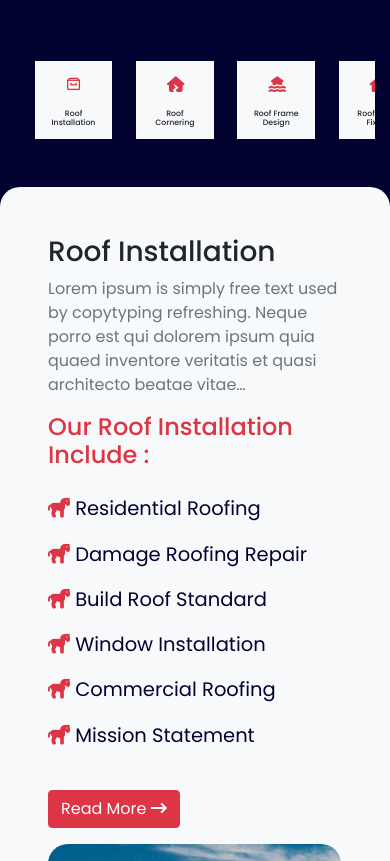
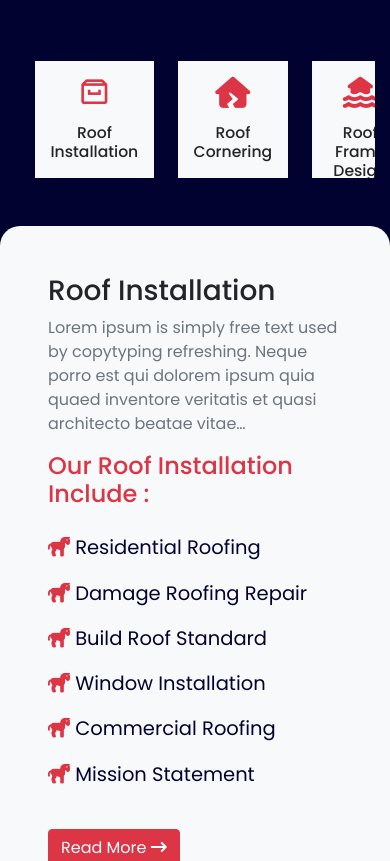
Before and after one commit to Mathi-MS/Rafter-Clone-Task, a plain HTML site: page index.html in a window 390 px wide. Shown: the part 3191-4052 px from the top of the page. Drawn offline with nearby package versions, Linux system fonts and the light colour scheme; a web font is replaced by a local one.

Commit message:
day3 added

```diff
--- a/assets/style.css
+++ b/assets/style.css
@@ -152,15 +152,13 @@ body{
   } */
 
   .providingscrollflexx div{
-    width: 20vw !important;
-    height: 20vw !important;
     margin-left: 5vw;
   }
   .providingscrollflexx i{
-    font-size: 4vw !important;
+    font-size: 8vw !important;
   }
   .providingscrollflexx h4{
-    font-size: 2vw !important;
+    font-size: 4vw !important;
   }
   .providingbox i{
     padding-left: 8vw !important;
--- a/index.html
+++ b/index.html
@@ -354,27 +354,27 @@
           <div class="providingscrollflex " >
 
             <div class="d-flex justify-content-around providingscrollflexx" style="gap: 1vw;">
-              <div class="bg-light text-center providingbox" style=" background-color: rgb(2, 2, 49);">
+              <div class="bg-light text-center providingbox" style=" width: 100% !important;height: 30vw !important;">
                 <i class='bx bx-archive py-3 text-danger insidehoveri' style="font-size: 5vw;"></i>
                 <h4 style="font-size: 1.5vw;" class="px-3 insidehover">Roof Installation</h4>
               </div>
-              <div class="bg-light text-center providingbox" style=" background-color: rgb(2, 2, 49);">
+              <div class="bg-light text-center providingbox" style=" width: 100% !important;height: 30vw !important">
                 <i class='fa-solid fa-house-crack py-3 text-danger insidehoveri' style="font-size: 5vw;"></i>
                 <h4 style="font-size: 1.5vw;" class="px-3 insidehover">Roof Cornering</h4>
               </div>
-              <div class="bg-light text-center providingbox" style=" background-color: rgb(2, 2, 49);">
+              <div class="bg-light text-center providingbox" style=" width: 100% !important;height: 30vw !important">
                 <i class='fa-solid fa-house-flood-water py-3 text-danger insidehoveri' style="font-size: 5vw;"></i>
                 <h4 style="font-size: 1.5vw;" class="px-3 insidehover">Roof Frame Design</h4>
               </div>
-              <div class="bg-light text-center providingbox" style=" background-color: rgb(2, 2, 49);">
+              <div class="bg-light text-center providingbox" style=" width: 100% !important;height: 30vw !important">
                 <i class='fa-solid fa-house-chimney py-3 text-danger insidehoveri' style="font-size: 5vw;"></i>
                 <h4 style="font-size: 1.5vw;" class="px-3 insidehover">Roof Layer Fixing</h4>
               </div>
-              <div class="bg-light text-center providingbox" style=" background-color: rgb(2, 2, 49);">
+              <div class="bg-light text-center providingbox" style=" width: 100% !important;height: 30vw !important">
                 <i class='fa-solid fa-hat-cowboy-side py-3 text-danger insidehoveri' style="font-size: 5vw;"></i>
                 <h4 style="font-size: 1.5vw;" class="px-3 insidehover">Roof Damage Repair</h4>
               </div>
-              <div class="bg-light text-center providingbox" style=" background-color: rgb(2, 2, 49);">
+              <div class="bg-light text-center providingbox" style=" width: 100% !important;height: 30vw !important">
                 <i class='fa-solid fa-hat-cowboy py-3 text-danger insidehoveri' style="font-size: 5vw;"></i>
                 <h4 style="font-size: 1.5vw;" class="px-3 insidehover">Roof Siding Corner</h4>
               </div>
```
